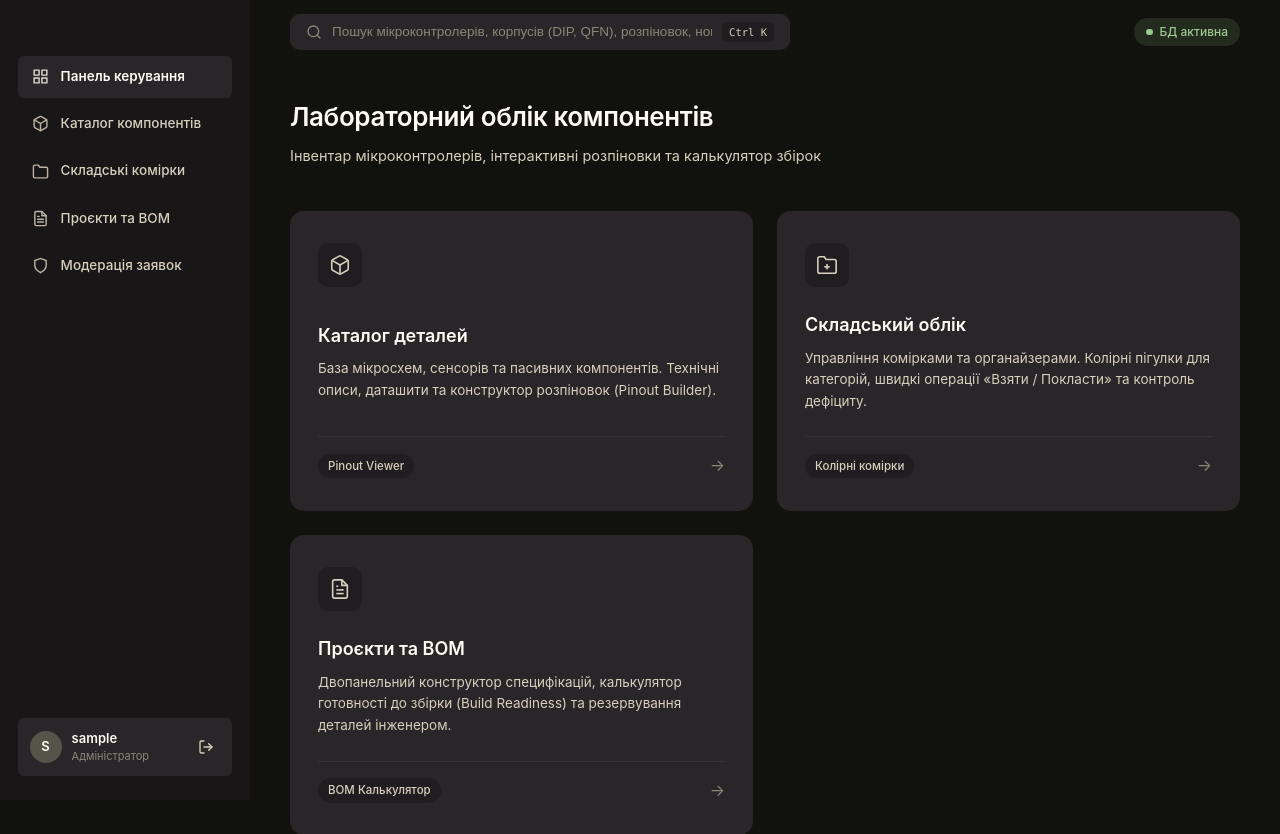
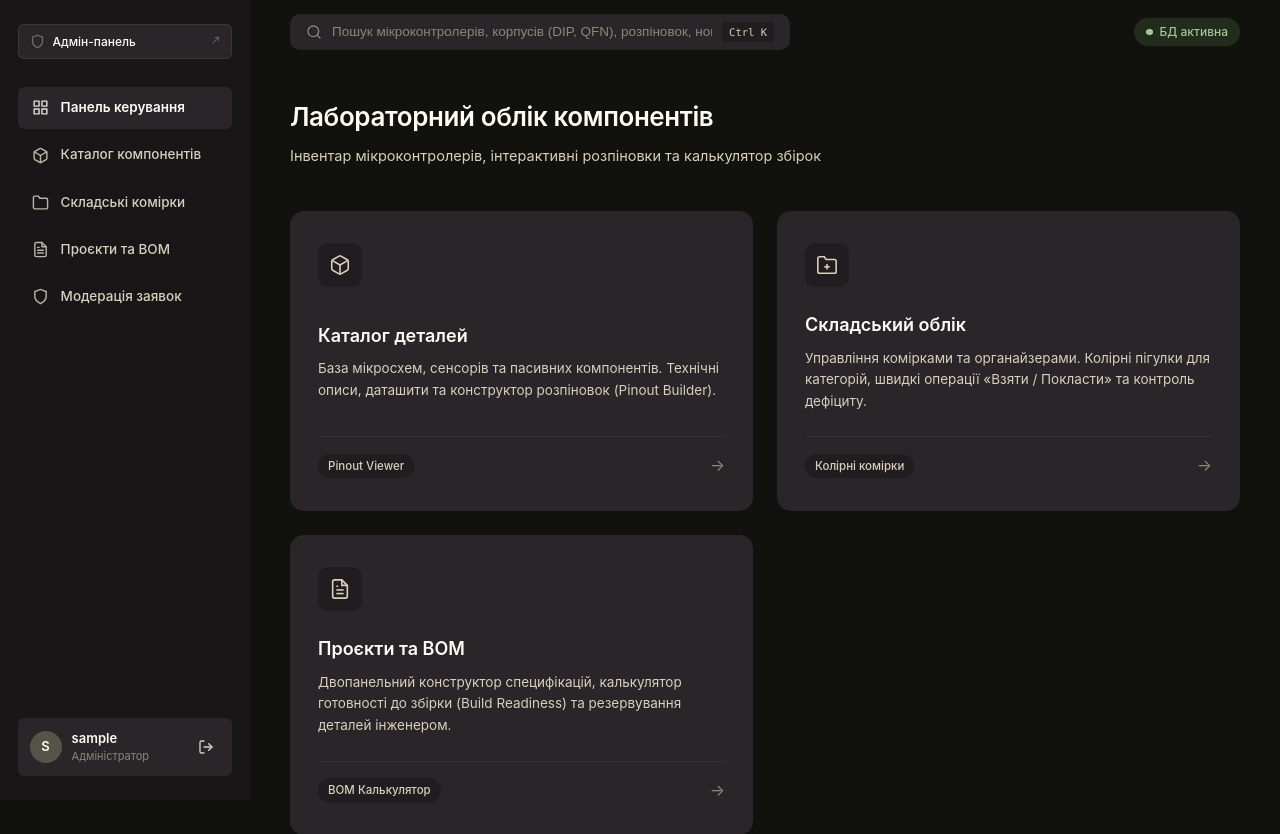
Before and after one commit to dps3d/mcu-inventory-system-Django, a Django app: page / in a window 1280 px wide. Shown: the top 834 px of the page. Run offline with Django 5.2, Linux system fonts and the light colour scheme; the visitor is signed in with stand-in values (Sample User, id 1).

Commit message:
Fix user admin change view missing tables and add admin panel shortcut in sidebar

```diff
--- a/config/settings.py
+++ b/config/settings.py
@@ -30,7 +30,7 @@ SECRET_KEY = 'django-insecure-cj7=y0jshay+ixx=y4s5_1ya^e(kw=55x77m7s377(l1)gc5d7
 # SECURITY WARNING: don't run with debug turned on in production!
 DEBUG = True
 
-ALLOWED_HOSTS = []
+ALLOWED_HOSTS = ['*'] if DEBUG else []
 
 
 # Application definition
--- a/static/css/main.css
+++ b/static/css/main.css
@@ -72,7 +72,49 @@ body {
 }
 
 .sidebar-top {
-    margin-bottom: 2rem;
+    margin-bottom: 1.75rem;
+    min-height: 34px;
+}
+
+.admin-top-btn {
+    display: inline-flex;
+    align-items: center;
+    justify-content: space-between;
+    width: 100%;
+    padding: 7px 11px;
+    background: var(--bg-surface);
+    border: 1px solid rgba(86, 84, 73, 0.4);
+    border-radius: var(--radius-sm);
+    color: var(--text-primary);
+    text-decoration: none;
+    font-size: 12px;
+    font-weight: 500;
+    transition: all 0.15s ease;
+}
+
+.admin-top-btn:hover {
+    background: var(--bg-surface-hover);
+    border-color: var(--accent-olive);
+    color: var(--text-primary);
+}
+
+.admin-btn-content {
+    display: flex;
+    align-items: center;
+    gap: 8px;
+}
+
+.admin-top-btn .admin-icon {
+    width: 15px;
+    height: 15px;
+    color: var(--accent-olive-light);
+}
+
+.admin-top-btn .external-icon {
+    width: 12px;
+    height: 12px;
+    color: var(--text-muted);
+    opacity: 0.7;
 }
 
 .db-chip {
--- a/templates/base.html
+++ b/templates/base.html
@@ -13,6 +13,20 @@
         <!-- Minimal Sidebar -->
         <aside class="sidebar">
             <div class="sidebar-top">
+                {% if user.is_staff %}
+                <a href="/admin/" target="_blank" class="admin-top-btn" title="Перейти в панель адміністрування Django">
+                    <div class="admin-btn-content">
+                        <svg class="admin-icon" viewBox="0 0 24 24" fill="none" stroke="currentColor" stroke-width="2" stroke-linecap="round" stroke-linejoin="round">
+                            <path d="M12 22s8-4 8-10V5l-8-3-8 3v7c0 6 8 10 8 10z"></path>
+                        </svg>
+                        <span>Адмін-панель</span>
+                    </div>
+                    <svg class="external-icon" viewBox="0 0 24 24" fill="none" stroke="currentColor" stroke-width="2" stroke-linecap="round" stroke-linejoin="round">
+                        <polyline points="15 3 21 3 21 9"></polyline>
+                        <line x1="10" y1="14" x2="21" y2="3"></line>
+                    </svg>
+                </a>
+                {% endif %}
             </div>
 
             <nav class="sidebar-menu">
```
Also changed, not shown: accounts/admin.py (+5 -7 lines), accounts/tests.py (+49 -0 lines).
